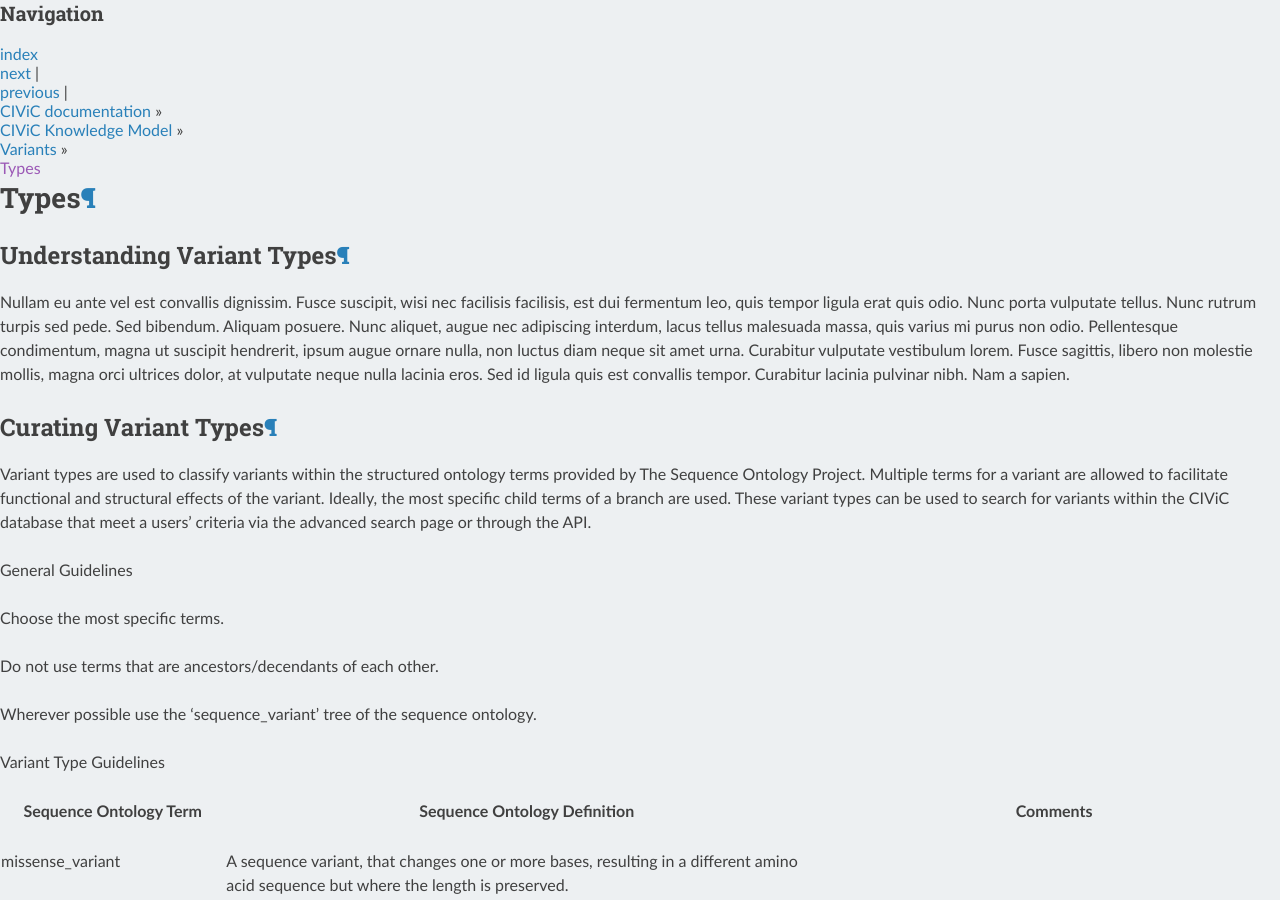
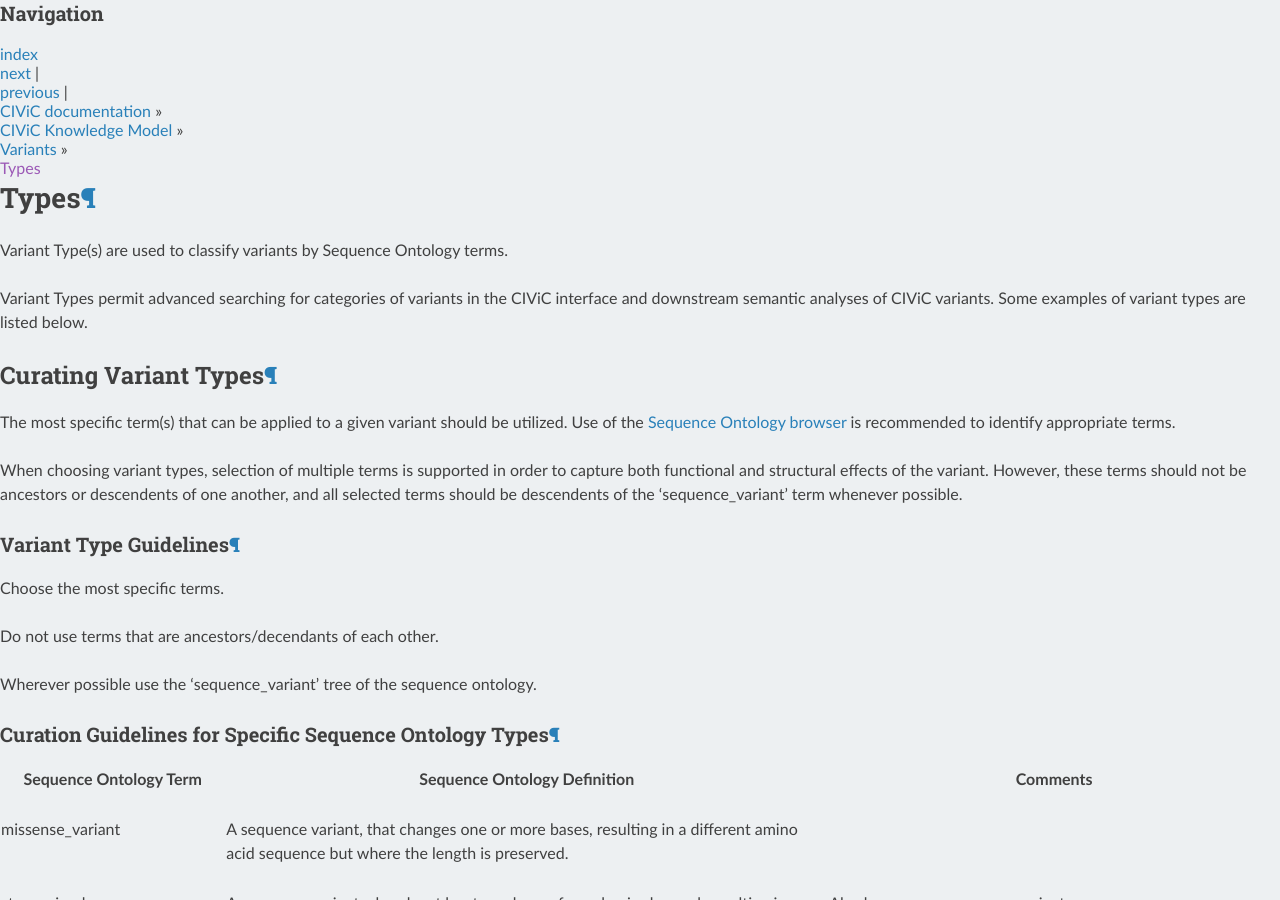
Before and after one commit to griffithlab/civic-docs, a Sphinx documentation site: the page built from docs/model/variants/types.rst, in a window 1280 px wide and 900 px high. Built offline with Sphinx 7.4.7 and the Read the Docs theme 2.0.0, drawn with Linux system fonts in a browser that asks for light colours; some of the changed text lies outside the part shown.

Commit message:
polished variant types page

```diff
--- a/docs/model/variants/types.rst
+++ b/docs/model/variants/types.rst
@@ -1,21 +1,23 @@
 Types
 =====
+Variant Type(s) are used to classify variants by Sequence Ontology terms.
 
-Understanding Variant Types
----------------------------
-Nullam eu ante vel est convallis dignissim.  Fusce suscipit, wisi nec facilisis facilisis, est dui fermentum leo, quis tempor ligula erat quis odio.  Nunc porta vulputate tellus.  Nunc rutrum turpis sed pede.  Sed bibendum.  Aliquam posuere.  Nunc aliquet, augue nec adipiscing interdum, lacus tellus malesuada massa, quis varius mi purus non odio.  Pellentesque condimentum, magna ut suscipit hendrerit, ipsum augue ornare nulla, non luctus diam neque sit amet urna.  Curabitur vulputate vestibulum lorem.  Fusce sagittis, libero non molestie mollis, magna orci ultrices dolor, at vulputate neque nulla lacinia eros.  Sed id ligula quis est convallis tempor.  Curabitur lacinia pulvinar nibh.  Nam a sapien.
+Variant Types permit advanced searching for categories of variants in the CIViC interface and downstream semantic analyses of CIViC variants. Some examples of variant types are listed below.
 
 Curating Variant Types
 ---------------------------
-Variant types are used to classify variants within the structured ontology terms provided by The Sequence Ontology Project. Multiple terms for a variant are allowed to facilitate functional and structural effects of the variant. Ideally, the most specific child terms of a branch are used. These variant types can be used to search for variants within the CIViC database that meet a users' criteria via the advanced search page or through the API.
+The most specific term(s) that can be applied to a given variant should be utilized. Use of the `Sequence Ontology browser <http://www.sequenceontology.org/browser/obob.cgi>`__ is recommended to identify appropriate terms.
 
-.. rubric:: General Guidelines
+When choosing variant types, selection of multiple terms is supported in order to capture both functional and structural effects of the variant. However, these terms should not be ancestors or descendents of one another, and all selected terms should be descendents of the ‘sequence_variant’ term whenever possible.
 
-1) Choose the most specific terms.
-2) Do not use terms that are ancestors/decendants of each other.
-3) Wherever possible use the 'sequence_variant' tree of the sequence ontology.
+Variant Type Guidelines
+~~~~~~~~~~~~~~~~~~~~~~~
+- Choose the most specific terms.
+- Do not use terms that are ancestors/decendants of each other.
+- Wherever possible use the 'sequence_variant' tree of the sequence ontology.
 
-.. rubric:: Variant Type Guidelines
+Curation Guidelines for Specific Sequence Ontology Types
+~~~~~~~~~~~~~~~~~~~~~~~~~~~~~~~~~~~~~~~~~~~~~~~~~~~~~~~~
 
 .. list-table::
    :widths: 15 40 30
@@ -185,7 +187,8 @@ Variant types are used to classify variants within the structured ontology terms
      - The Sequence Ontology does not currently describe expression
        or epigenetic variants.
 
-.. rubric:: Variant Type Examples
+Variant Type Examples
+~~~~~~~~~~~~~~~~~~~~~
 
 .. list-table::
    :widths: 20 80
```
